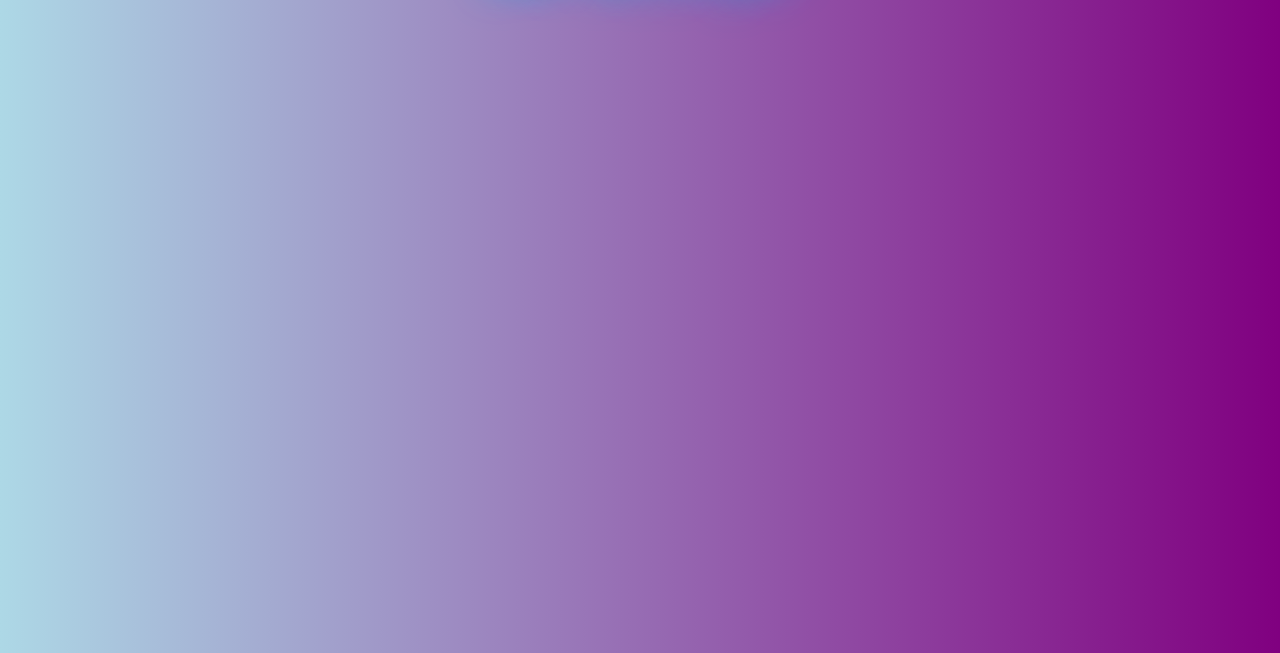
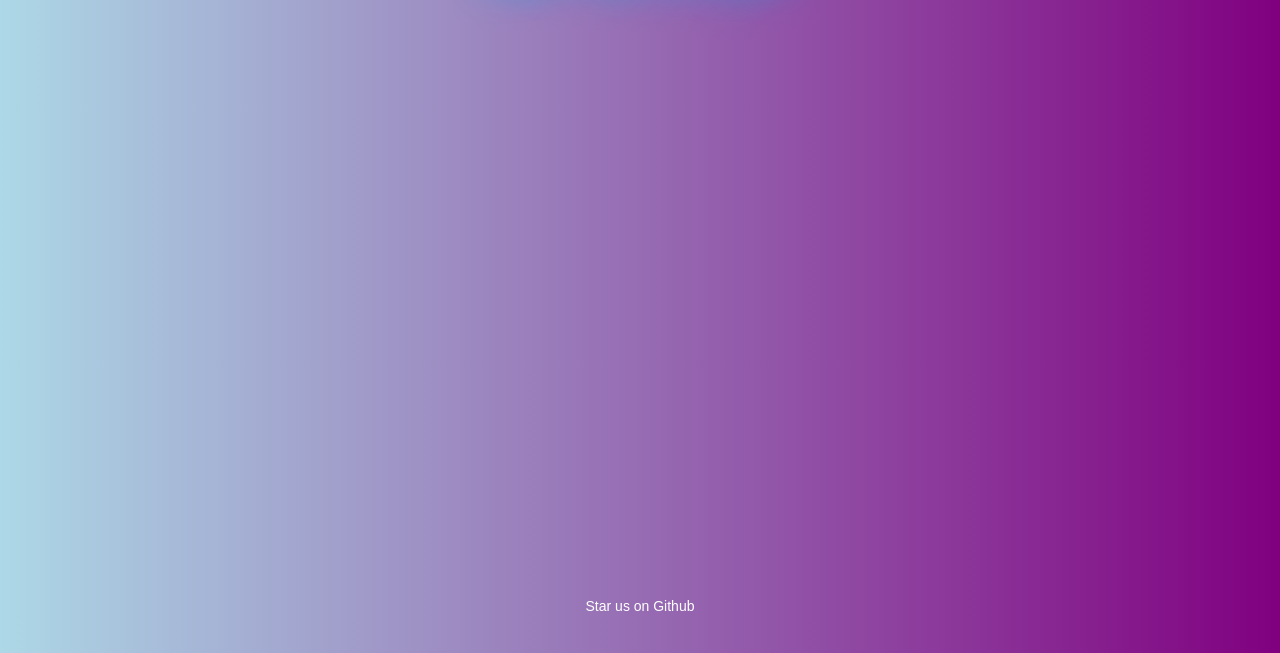
Before and after one commit to chinmayjha/Responsive-navigation-bar, a plain HTML site: page index.html in a window 1280 px wide. Shown: the part 147-800 px from the top of the page. Drawn offline with nearby package versions, Linux system fonts and the light colour scheme.

Commit message:
Update index.html

```diff
--- a/index.html
+++ b/index.html
@@ -61,6 +61,7 @@
 <br>
 
 <h1 class="heading" style="text-align:center;">Hello, How are you?</h1>
+  <p>Star us on <a href"https://github.com/Chinmayjha/Responsive-navigation-bar">Github</a></p>
 <script>
     const chk = document.getElementById('chk');
 
```
